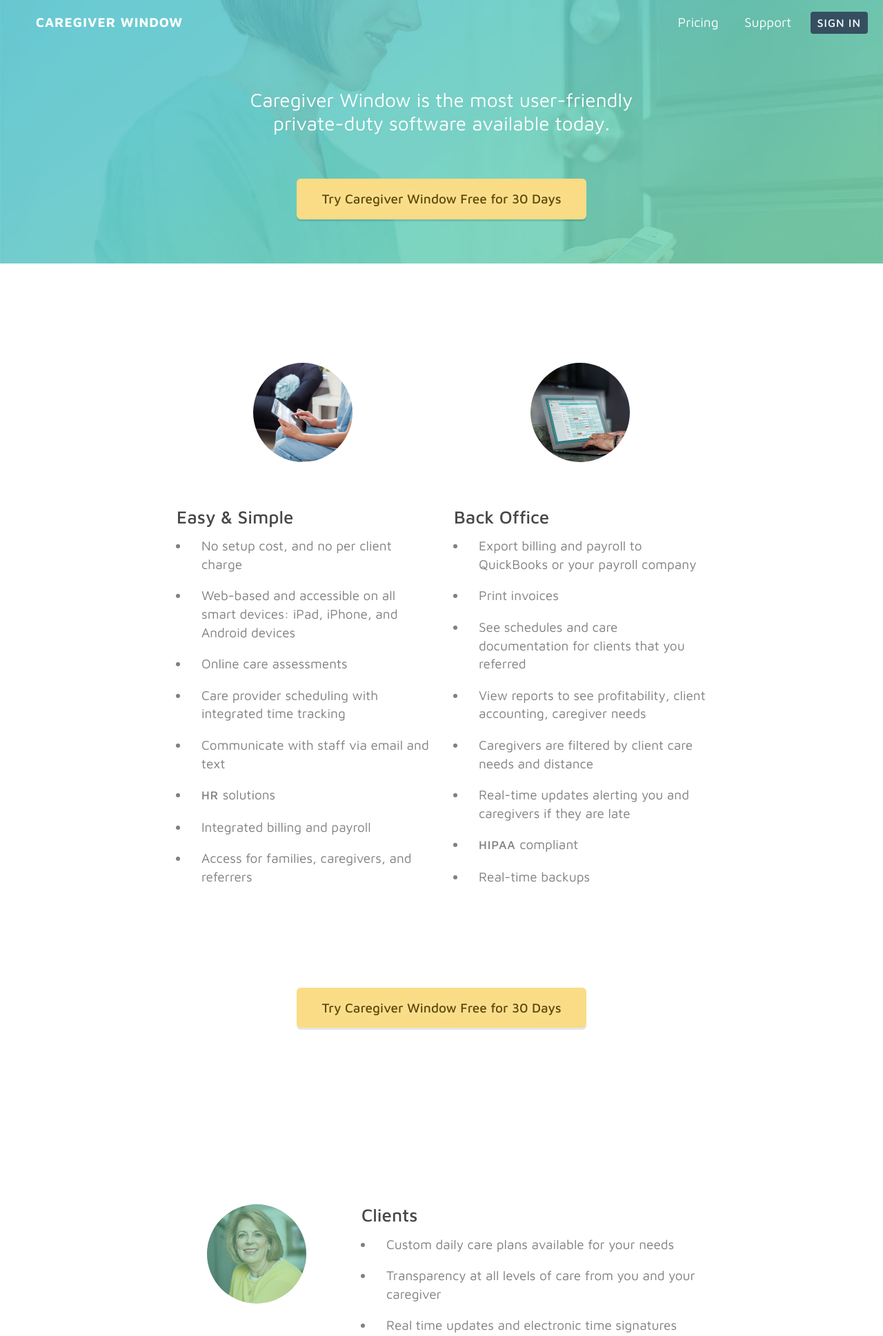
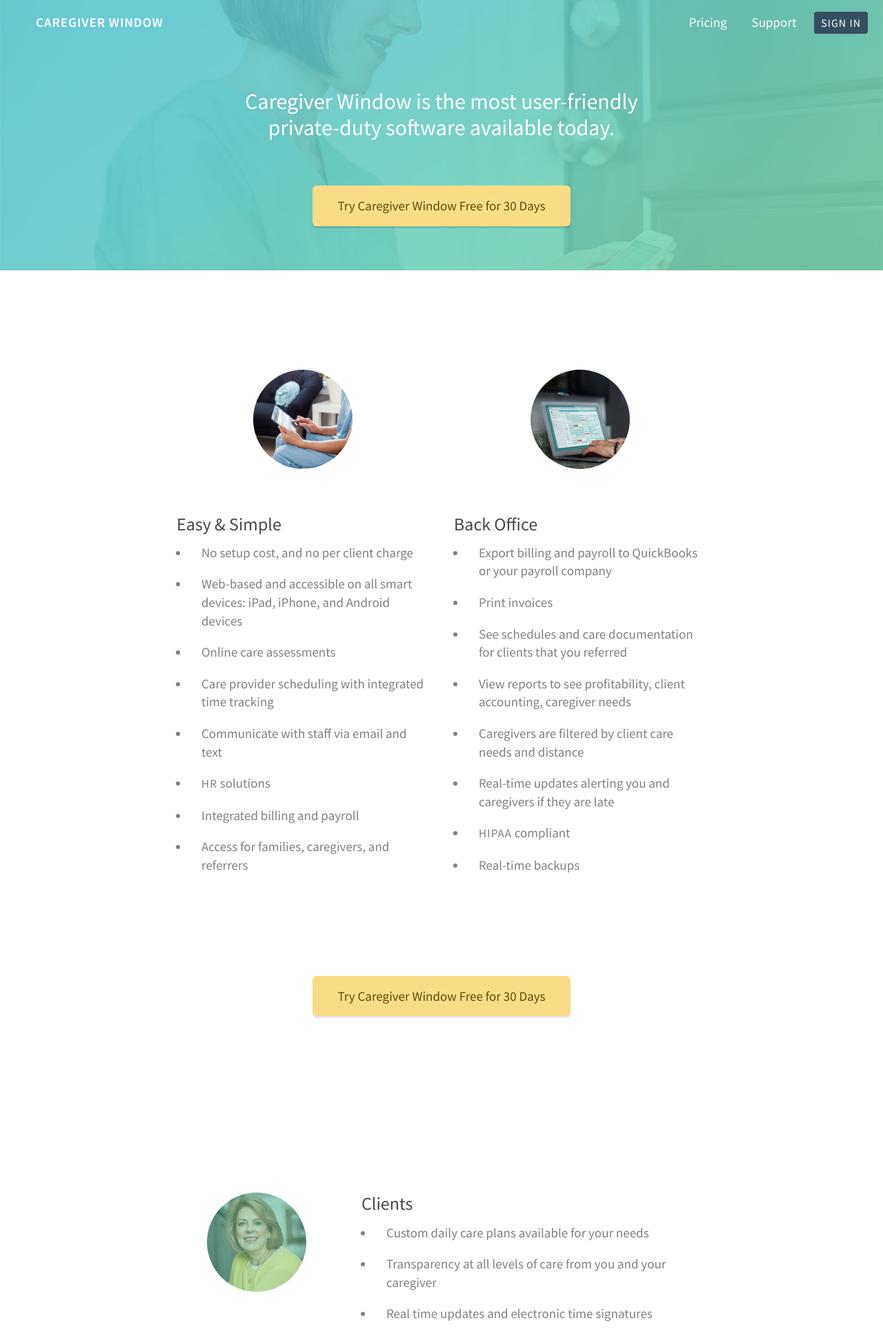
Before and after one commit to nathanrp/caregiverwindow.com, a PHP site: page / in a window 1280 px wide. Shown: the top 1937 px of the page at 69% size. Run offline with PHP 8.4, Linux system fonts and the light colour scheme; style sheets or scripts are compiled from the project's sources.

Commit message:
change fonts

```diff
--- a/css/main-480.less
+++ b/css/main-480.less
@@ -24,7 +24,7 @@
 
 	.home-hero {
 		h1 {
-			font-size: 21px;
+			font-size: 26px;
 			font-weight: 500;
 			padding: 18px 0 36px;
 		}
--- a/css/main.less
+++ b/css/main.less
@@ -86,7 +86,7 @@ a {
 	z-index: 1;
 	margin: 0 0 64px;
 	h1 {
-		font-size: 28px;
+		font-size: 32px;
 		line-height: 1.2em;
 		padding: 64px 0;
 		color: @white;
--- a/css/vars.less
+++ b/css/vars.less
@@ -3,7 +3,7 @@
 // typography
 
 @bsize: 19px;
-@bfont: "Maven Pro", "Lucida Grande", Arial, Helvetica, sans-serif;
+@bfont: "Source Sans Pro", "Lucida Grande", Arial, Helvetica, sans-serif;
 @hfont: @bfont;
 @mfont: "Source Code Pro", "Lucida Console", monospace;
 @lineheight: 1em;
--- a/inc/brains.php
+++ b/inc/brains.php
@@ -7,6 +7,6 @@
 <meta http-equiv="cleartype" content="on">
 
 <link rel="stylesheet/less" type="text/css" href="css/cgw.less">
-<link href='http://fonts.googleapis.com/css?family=Maven+Pro:400,700,500,900' rel='stylesheet' type='text/css'>
+<link href='http://fonts.googleapis.com/css?family=Source+Sans+Pro:200,300,400,600,700,900,200italic,300italic,400italic,600italic,700italic,900italic' rel='stylesheet' type='text/css'>
 
 <script src="js/less.min.js" type="text/javascript"></script>
```
